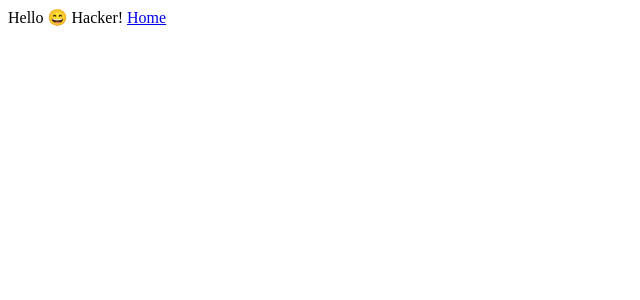
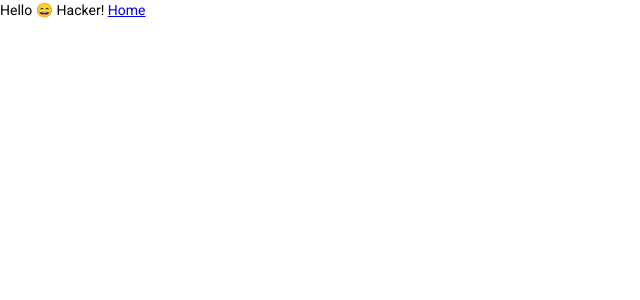
Before and after one commit to KelvinNjihia/covid19-stats, an Angular app: page / in a window 1280 px wide. Shown: the top 300 px of the page, without its empty margins (0-640 px from the left). Built offline with nearby package versions, Linux system fonts and the light colour scheme.

Commit message:
Added material

```diff
--- a/angular.json
+++ b/angular.json
@@ -29,6 +29,7 @@
               "src/manifest.webmanifest"
             ],
             "styles": [
+              "./node_modules/@angular/material/prebuilt-themes/pink-bluegrey.css",
               "src/styles.scss"
             ],
             "scripts": []
@@ -96,6 +97,7 @@
               "src/manifest.webmanifest"
             ],
             "styles": [
+              "./node_modules/@angular/material/prebuilt-themes/pink-bluegrey.css",
               "src/styles.scss"
             ],
             "scripts": []
--- a/package.json
+++ b/package.json
@@ -12,10 +12,12 @@
   "private": true,
   "dependencies": {
     "@angular/animations": "~9.1.0",
+    "@angular/cdk": "^9.2.4",
     "@angular/common": "~9.1.0",
     "@angular/compiler": "~9.1.0",
     "@angular/core": "~9.1.0",
     "@angular/forms": "~9.1.0",
+    "@angular/material": "^9.2.4",
     "@angular/platform-browser": "~9.1.0",
     "@angular/platform-browser-dynamic": "~9.1.0",
     "@angular/router": "~9.1.0",
--- a/src/app/app.module.ts
+++ b/src/app/app.module.ts
@@ -5,6 +5,7 @@
 import { AppComponent } from './app.component';
 import { ServiceWorkerModule } from '@angular/service-worker';
 import { environment } from '../environments/environment';
+import { BrowserAnimationsModule } from '@angular/platform-browser/animations';
 
 @NgModule({
   declarations: [
@@ -13,7 +14,8 @@
   imports: [
     BrowserModule,
     AppRoutingModule,
-    ServiceWorkerModule.register('ngsw-worker.js', { enabled: environment.production })
+    ServiceWorkerModule.register('ngsw-worker.js', { enabled: environment.production }),
+    BrowserAnimationsModule
   ],
   providers: [],
   bootstrap: [AppComponent]
--- a/src/index.html
+++ b/src/index.html
@@ -8,8 +8,10 @@
   <link rel="icon" type="image/x-icon" href="favicon.ico">
   <link rel="manifest" href="manifest.webmanifest">
   <meta name="theme-color" content="#1976d2">
+  <link href="https://fonts.googleapis.com/css?family=Roboto:300,400,500&display=swap" rel="stylesheet">
+  <link href="https://fonts.googleapis.com/icon?family=Material+Icons" rel="stylesheet">
 </head>
-<body>
+<body class="mat-typography">
   <covid19-root></covid19-root>
   <noscript>Please enable JavaScript to continue using this application.</noscript>
 </body>
--- a/src/styles.scss
+++ b/src/styles.scss
@@ -1 +1,4 @@
 /* You can add global styles to this file, and also import other style files */
+
+html, body { height: 100%; }
+body { margin: 0; font-family: Roboto, "Helvetica Neue", sans-serif; }
```
Also changed, not shown: 1 other file (tests, documents, lock files or other folders).
